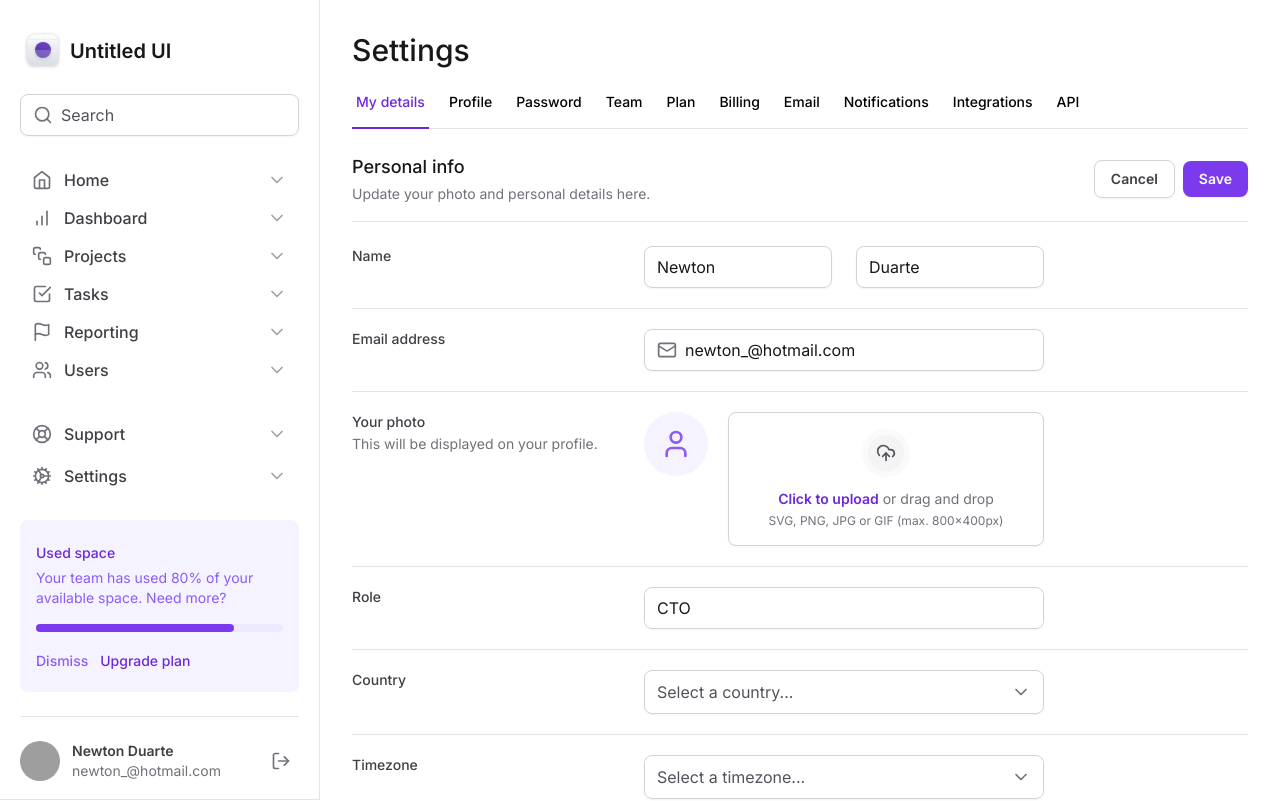
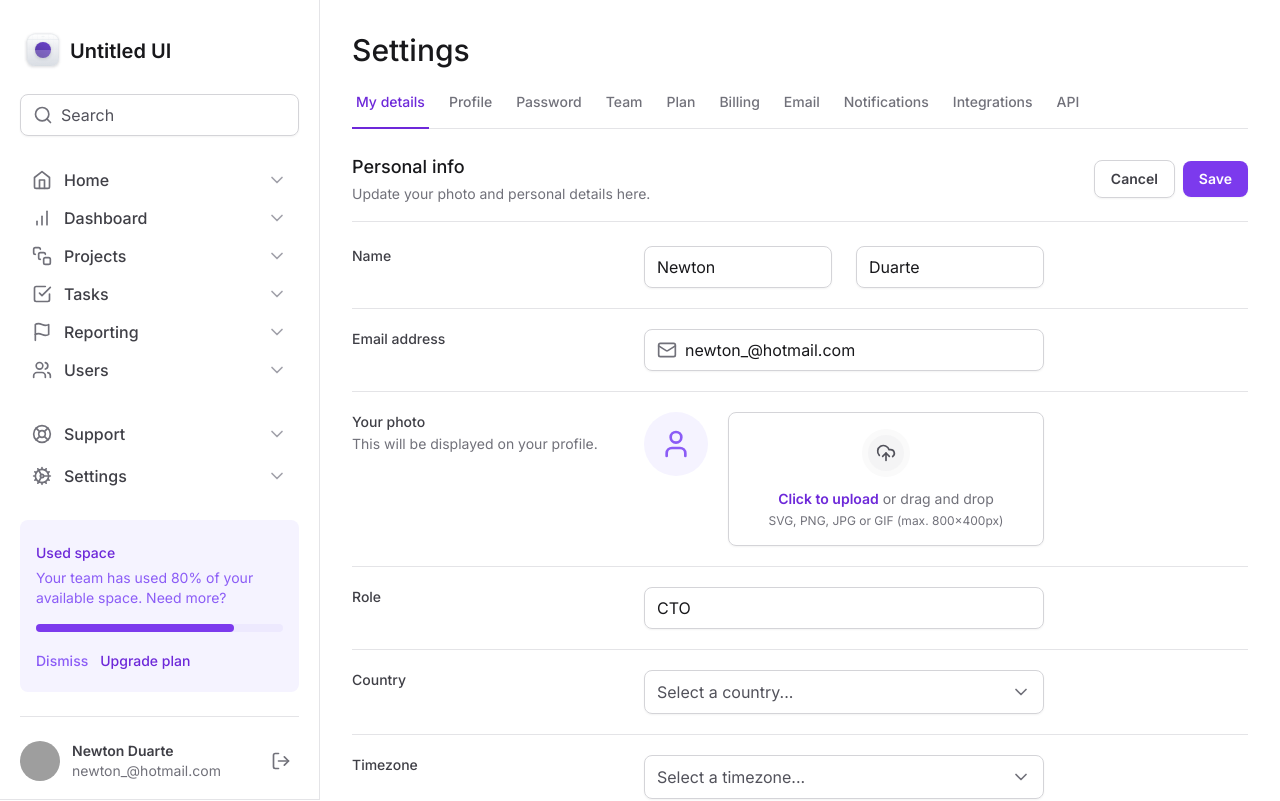
Before and after one commit to Newton-Duarte/ignite-tailwind, a Next.js app: page / in a window 1280 px wide. Shown: the top 801 px of the page. Built offline with nearby package versions, Linux system fonts and the light colour scheme; grey boxes are pictures that could not be loaded.

Commit message:
style: add dark theme to tab item component

```diff
--- a/src/components/SettingsTabs/TabItem.tsx
+++ b/src/components/SettingsTabs/TabItem.tsx
@@ -13,7 +13,7 @@ export function TabItem({ title, value, isSelected = false }: TabItemProps) {
   return (
     <Tabs.Trigger
       value={value}
-      className="text-zinc-500.hover:text-violet-700 group relative px-1 pb-4 text-sm font-medium outline-none hover:text-violet-700 data-[state=active]:text-violet-700"
+      className="group relative px-1 pb-4 text-sm font-medium text-zinc-500 outline-none hover:text-violet-700 data-[state=active]:text-violet-700 dark:text-zinc-300 dark:hover:text-violet-300 dark:data-[state=active]:text-violet-300"
     >
       <span className="whitespace-nowrap rounded group-focus-visible:ring-2 group-focus-visible:ring-violet-400 group-focus-visible:ring-offset-4">
         {title}
@@ -21,7 +21,7 @@ export function TabItem({ title, value, isSelected = false }: TabItemProps) {
       {isSelected && (
         <motion.div
           layoutId="activeTab"
-          className="absolute -bottom-px left-0 right-0 h-0.5 bg-violet-700"
+          className="absolute -bottom-px left-0 right-0 h-0.5 bg-violet-700 dark:bg-violet-300"
         ></motion.div>
       )}
     </Tabs.Trigger>
```
